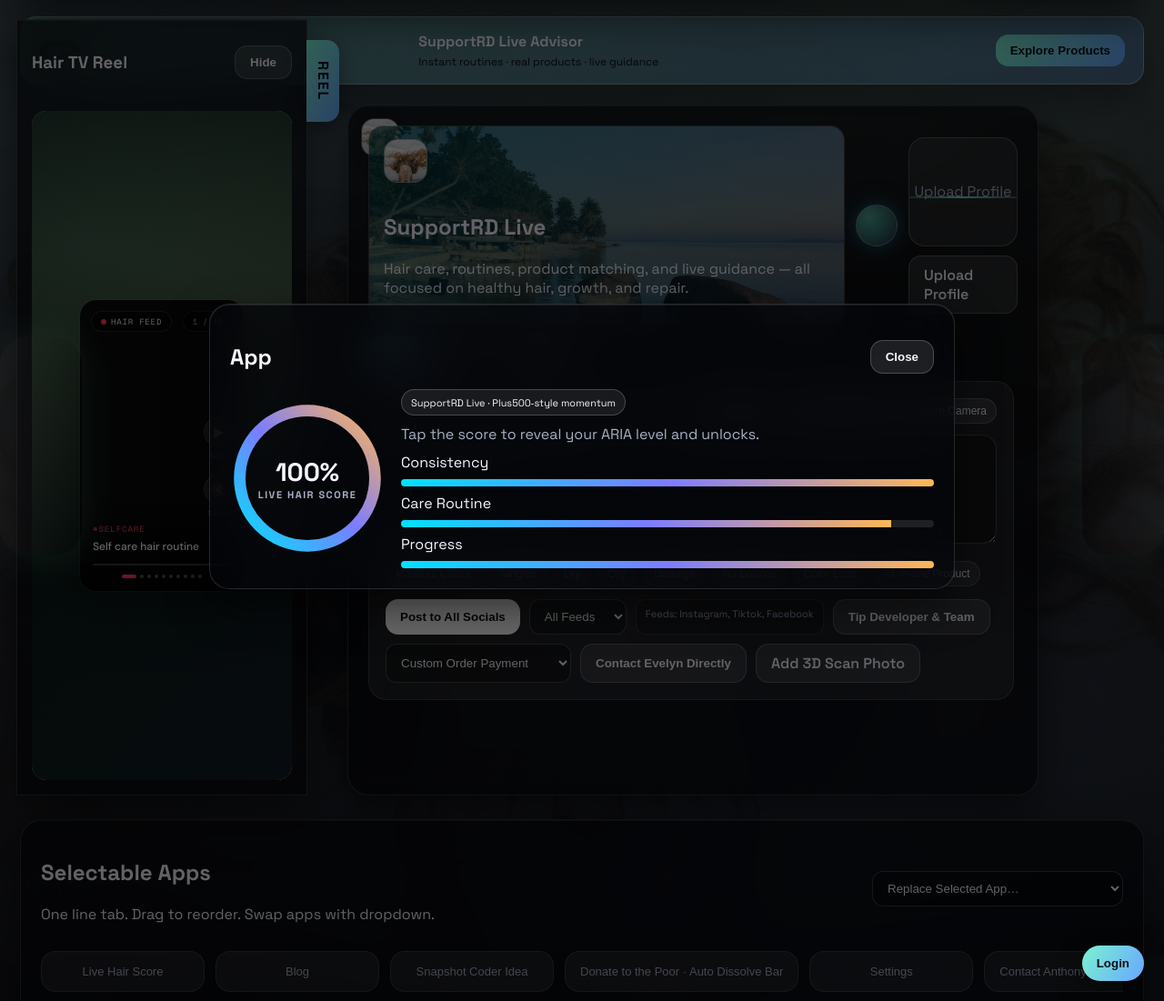
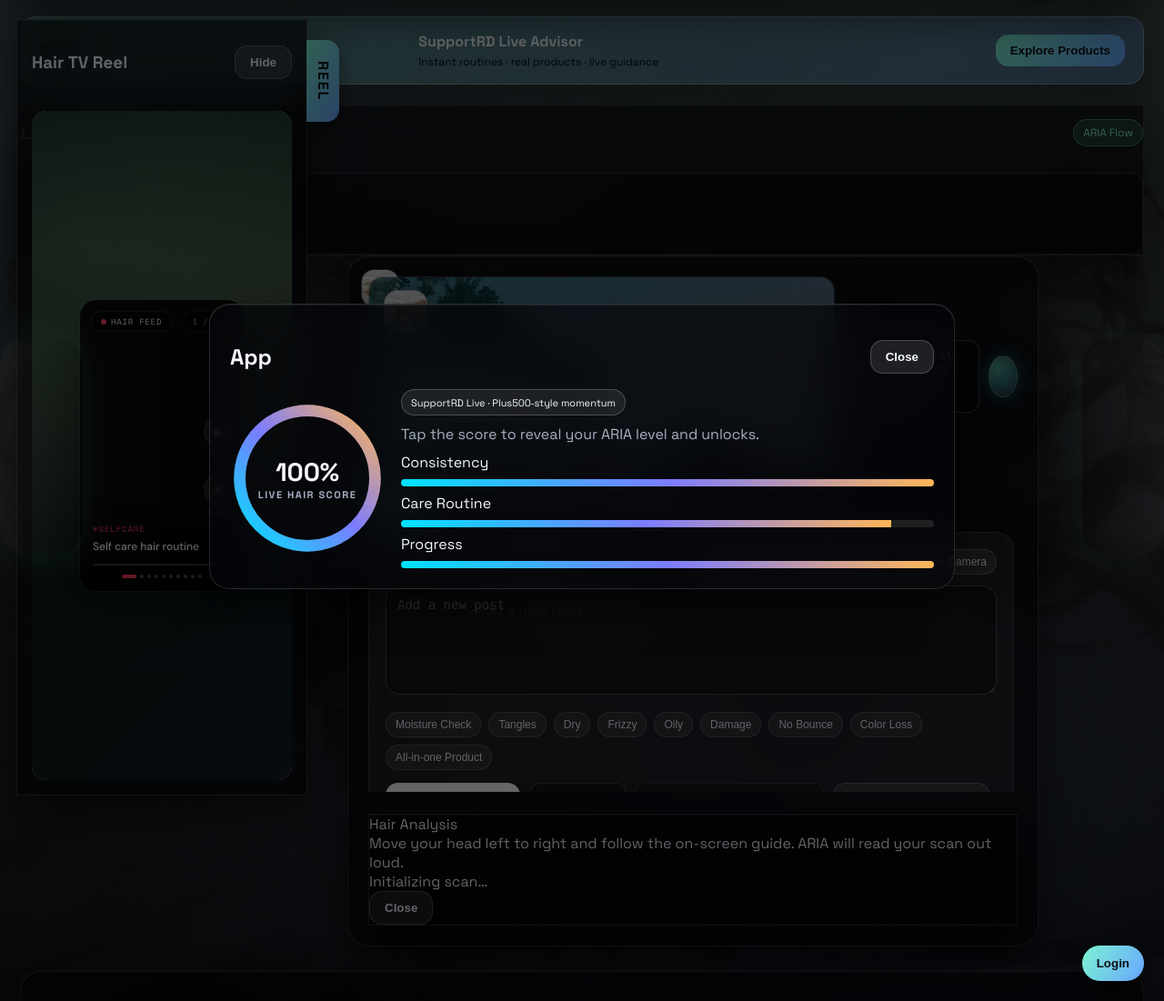
Before and after one commit to tehleader1/tehleader1, a Flask app: page / in a window 1280 px wide. Shown: the part 119-1220 px from the top of the page at 91% size. Run offline with Flask 3, Linux system fonts and the light colour scheme; some libraries are stand-ins or nearby versions.

Commit message:
Update ARIA UI blur, scans, and speech popups

```diff
--- a/static/app.js
+++ b/static/app.js
@@ -79,6 +79,49 @@ function bumpHairScore(delta){
   }
 }
 
+  function appendConversation(role, text){
+    const log = qs("#conversationLog")
+    if(!log) return
+    if(log.textContent === "No conversation yet.") log.textContent = ""
+    const div = document.createElement("div")
+    div.className = `conversation-item ${role}`
+    div.textContent = `${role === "user" ? "You" : "ARIA"}: ${text}`
+    log.appendChild(div)
+    log.scrollTop = log.scrollHeight
+  }
+
+  function showSpeechPopup(who, text){
+    const existing = qs("#speechPopup")
+    if(existing) existing.remove()
+    const anchor = qs("#speechPopupAnchor") || qs("#centerStage") || document.body
+    const stage = qs("#centerStage")
+    const pop = document.createElement("div")
+    pop.id = "speechPopup"
+    pop.className = "speech-popup"
+    const userAvatar = state.userAvatar || "/static/images/woman-waking-up12.jpg"
+    const ariaAvatar = "/static/images/woman-waking-up12.jpg"
+    pop.innerHTML = `
+      <div class="speech-avatars">
+        <div class="speech-avatar me" style="background-image:url('${userAvatar}')"></div>
+        <div class="speech-avatar aria" style="background-image:url('${ariaAvatar}')"></div>
+      </div>
+      <div class="speech-body">
+        <div class="who">${who}</div>
+        <div class="speech-text">${text}</div>
+      </div>
+    `
+    anchor.appendChild(pop)
+    if(stage && anchor === qs("#speechPopupAnchor")){
+      const bounds = stage.getBoundingClientRect()
+      const x = bounds.width * (0.35 + Math.random() * 0.3)
+      const y = bounds.height * (0.2 + Math.random() * 0.4)
+      pop.style.left = `${x}px`
+      pop.style.top = `${y}px`
+    }
+    requestAnimationFrame(()=>pop.classList.add("show"))
+    setTimeout(()=>{ pop.classList.remove("show"); setTimeout(()=>pop.remove(), 240) }, 1900)
+  }
+
   async function askAria(msg){
     if(!msg) return
     if(state.ariaBlocked){
@@ -86,7 +129,10 @@ async function askAria(msg){
       return
     }
     appendAria(`You: ${msg}`)
+    appendConversation("user", msg)
+    showSpeechPopup("YOU", msg)
     try{
+      setAriaFlow("processing")
       const r = await fetch("/api/aria",{
         method:"POST",
         headers:{"Content-Type":"application/json"},
@@ -95,6 +141,8 @@ async function askAria(msg){
       const d = await r.json()
       const reply = d.reply || "AI unavailable"
       appendAria(`ARIA: ${reply}`)
+      appendConversation("aria", reply)
+      showSpeechPopup("ARIA", reply)
       bumpHairScore(1)
       speakReply(reply)
       state.ariaCount += 1
@@ -105,10 +153,34 @@ async function askAria(msg){
     }
     }catch{
       appendAria("ARIA: AI unavailable")
+      appendConversation("aria", "AI unavailable")
+      showSpeechPopup("ARIA", "AI unavailable")
+      setAriaFlow("idle")
     }
   }
 
   let cachedAriaVoice = null
+    function setAriaFlow(state){
+      const overlay = qs("#listeningOverlay")
+      const textEl = qs("#ariaFlowText")
+      const transcriptEl = qs("#ariaTranscript")
+      if(!overlay || !textEl) return
+      if(state === "listening"){
+        document.body.classList.add("listening")
+        textEl.textContent = "Listening…"
+        if(transcriptEl){ transcriptEl.textContent = "Say something about your hair…" }
+      }else if(state === "processing"){
+        document.body.classList.add("listening")
+        textEl.textContent = "Processing…"
+        if(transcriptEl){ transcriptEl.textContent = "Analyzing your words…" }
+      }else if(state === "speaking"){
+        document.body.classList.add("listening")
+        textEl.textContent = "ARIA Speaking…"
+        if(transcriptEl){ transcriptEl.textContent = "Replying with hair guidance…" }
+      }else{
+        document.body.classList.remove("listening")
+      }
+    }
   function speakReply(text){
     try{
       const utter = new SpeechSynthesisUtterance(text)
@@ -134,7 +206,11 @@ async function askAria(msg){
           voices.find(v => v.lang === "en-US")
       }
       if(cachedAriaVoice){ utter.voice = cachedAriaVoice }
-      utter.onend = ()=>playDoneChime()
+      utter.onstart = ()=>setAriaFlow("speaking")
+      utter.onend = ()=>{
+        playDoneChime()
+        setAriaFlow("idle")
+      }
       window.speechSynthesis.cancel()
       window.speechSynthesis.speak(utter)
     }catch{}
@@ -240,7 +316,26 @@ function setupThemeArrows(){
       icon.style.filter = HERO_FILTERS[state.themeIndex % HERO_FILTERS.length]
     }
   }
+
+  function setupScanPills(){
+    qsa(".scan-pill").forEach(btn=>{
+      btn.addEventListener("click", ()=>{
+        const issue = btn.dataset.aria || btn.textContent.trim()
+        const post = qs("#postInput")
+        if(post){
+          const line = `Hair scan update: ${issue}. Looking for a fix, routine, and product match.`
+          post.value = line
+          post.focus()
         }
+        btn.classList.remove("bounce")
+        void btn.offsetWidth
+        btn.classList.add("bounce")
+      })
+    })
+  }
+  setupScanPills()
+}
+
 
 function setupModals(){
   const occBtn = qs("#menuOccasion")
@@ -604,6 +699,7 @@ function setupProfileUpload(){
       const file = input.files[0]
       if(!file) return
       const url = URL.createObjectURL(file)
+      state.userAvatar = url
       if(file.type.startsWith("video")){
       preview.innerHTML = `<video src="${url}" autoplay muted loop playsinline style="width:100%;height:100%;object-fit:cover;"></video>`
     } else {
@@ -876,6 +972,30 @@ async function loadProducts(){
   }
 }
 
+
+function setupHairAnalysis(){
+  const start = qs("#startHairScan")
+  const overlay = qs("#hairScanOverlay")
+  const status = qs("#hairScanStatus")
+  const result = qs("#analysisResult")
+  const close = qs("#closeHairScan")
+  if(close){ close.addEventListener("click", ()=>{ if(overlay) overlay.style.display = "none" }) }
+  if(!start || !overlay) return
+  start.addEventListener("click", ()=>{
+    overlay.style.display = "flex"
+    if(status) status.textContent = "Scanning... hold steady and move left to right."
+    if(result) result.textContent = "Scan running..."
+    setTimeout(()=>{
+      const summary = "Scan complete. I see dryness at the ends with light frizz and low bounce at the crown. I recommend a moisture mask, light protein, and a satin wrap.";
+      if(status) status.textContent = summary
+      if(result) result.textContent = summary
+      showSpeechPopup("ARIA", summary)
+      speakReply(summary)
+      setTimeout(()=>{ overlay.style.display = "none" }, 2400)
+    }, 1800)
+  })
+}
+
   function setupAria(){
     const btn = qs("#voiceToggle")
     const sphere = qs("#ariaSphere")
@@ -889,6 +1009,9 @@ async function loadProducts(){
           return
         }
         startListenLoop()
+        setAriaFlow("listening")
+        const reelVid = qs(".reel-embed video")
+        if(reelVid){ try{ reelVid.pause() }catch{} }
         if(!ariaRec){
           ariaRec = new SpeechRecognition()
           ariaRec.lang = qs("#ariaLanguage")?.value || "en-US"
@@ -898,16 +1021,21 @@ async function loadProducts(){
           ariaRec.onstart = ()=>{
             ariaActive = true
           }
-          ariaRec.onspeechstart = ()=>{ document.body.classList.add("listening") }
-          ariaRec.onsoundstart = ()=>{ document.body.classList.add("listening") }
-          ariaRec.onspeechend = ()=>{ document.body.classList.remove("listening") }
+          ariaRec.onspeechstart = ()=>{ setAriaFlow("listening") }
+          ariaRec.onsoundstart = ()=>{ setAriaFlow("listening") }
+          ariaRec.onspeechend = ()=>{ setAriaFlow("processing") }
             ariaRec.onresult = (e)=>{
               const res = e.results[e.results.length - 1]
-            if(!res || !res.isFinal) return
-            const text = res[0]?.transcript || ""
-            document.body.classList.remove("listening")
+              if(!res) return
+              const transcript = res[0]?.transcript || ""
+              const transcriptEl = qs("#ariaTranscript")
+              if(transcriptEl){ transcriptEl.textContent = transcript || "Listening…" }
+              if(!res.isFinal) return
               stopListenLoop()
-            if(text.trim()){ askAria(text) }
+              if(transcript.trim()){
+                setAriaFlow("processing")
+                askAria(transcript)
+              }
             }
           ariaRec.onerror = (e)=>{
             if(e && (e.error === "no-speech" || e.error === "aborted")) return
@@ -915,8 +1043,9 @@ async function loadProducts(){
           }
           ariaRec.onend = ()=>{
             ariaActive = false
-            document.body.classList.remove("listening")
+            setAriaFlow("idle")
             stopListenLoop()
+            if(reelVid){ try{ reelVid.play() }catch{} }
             if(document.visibilityState === "visible"){
               try{ ariaRec.start() }catch{}
             }
@@ -1202,6 +1331,7 @@ window.addEventListener("DOMContentLoaded", ()=>{
   safe(setupOccasion)
   safe(setupScanUpload)
   safe(setupProfileUpload)
+  safe(setupHairAnalysis)
   safe(setupGPS)
   safe(setupAria)
   safe(setupPuzzle)
--- a/static/index.html
+++ b/static/index.html
@@ -13,7 +13,6 @@
 </head>
 <body class="theme-aurora plus500">
 <div class="bg-layers"></div>
-<div id="listeningOverlay" class="listening-overlay">ARIA is listening… speak now</div>
       <div id="app">
     <button class="login-fab" id="openLogin">Login</button>
   <div id="loginGate" class="login-gate">
@@ -57,6 +56,14 @@
     <button class="btn" id="adCta">Explore Products</button>
     </section>
 
+    <section class="conversation-panel glass" id="conversationPanel">
+      <div class="panel-head">
+        <h3>Live Conversation</h3>
+        <span class="engine-glow">ARIA Flow</span>
+      </div>
+      <div id="conversationLog" class="conversation-log">No conversation yet.</div>
+    </section>
+
   <section class="reel-panel glass" id="reelPanel">
     <div class="panel-head">
       <h3>Hair TV Reel</h3>
@@ -77,11 +84,11 @@
         <p>Hair care, routines, product matching, and live guidance — all focused on healthy hair, growth, and repair.</p>
       </div>
         <div class="center-actions">
+          <div class="aria-badge">
+            <div class="aria-title">Professional Hair Advisor</div>
+            <div class="aria-sub">ARIA · Problems / Solutions</div>
+          </div>
           <button class="aria-sphere" id="ariaSphere" aria-label="Open ARIA"></button>
-      </div>
-      <div class="profile-scan">
-        <div class="profile-preview" id="profilePreview">Upload Profile</div>
-        <label class="btn ghost scan-upload">Upload Profile<input type="file" id="profileUpload" accept="image/*,video/*"></label>
         </div>
       </div>
 
@@ -89,6 +96,7 @@
         <button class="tab-btn active" data-tab="post">Post</button>
         <button class="tab-btn" data-tab="gps">GPS</button>
         <button class="tab-btn" data-tab="handsfree">Hands‑Free</button>
+        <button class="tab-btn" data-tab="analysis">Hair Analysis</button>
       </div>
 
     <div class="tab-panel active" id="tab-post">
@@ -107,12 +115,12 @@
           <div class="smoke">Add a new post</div>
         </div>
 
-        <div id="scanPreview" class="scan-preview"></div>
 
         <div class="scan-row">
           <button class="scan-pill" data-aria="Moisture check">Moisture Check</button>
           <button class="scan-pill" data-aria="Tangles">Tangles</button>
           <button class="scan-pill" data-aria="Dry">Dry</button>
+          <button class="scan-pill" data-aria="Frizzy">Frizzy</button>
           <button class="scan-pill" data-aria="Oily">Oily</button>
           <button class="scan-pill" data-aria="Damage">Damage</button>
           <button class="scan-pill" data-aria="No bounce">No Bounce</button>
@@ -138,7 +146,6 @@
             <option>With Evelyn Custom Order</option>
           </select>
           <button class="btn ghost" id="contactEvelyn">Contact Evelyn Directly</button>
-          <label class="btn ghost scan-upload">Add 3D Scan Photo<input type="file" id="scanUpload" accept="image/*"></label>
         </div>
       </div>
     </div>
@@ -159,11 +166,11 @@
 
     <div class="tab-panel" id="tab-handsfree">
         <div class="handsfree-wrap">
-        <div class="aria-large">ARIA</div>
+          <div class="aria-large">ARIA Professional Hair Specialist</div>
           <div class="aria-tools">
               <button class="btn ghost aria-pulse" id="voiceToggle">ARIA • Tap to Talk</button>
             <select id="ariaLanguage">
-            <option value="en-US">English</option>
+              <option value="en-US">English (US)</option>
               <option value="es-ES">Español</option>
               <option value="fr-FR">Français</option>
             </select>
@@ -172,6 +179,46 @@
             <h3>Recorded History</h3>
             <div id="ariaHistory" class="mini-list">No history yet.</div>
           </div>
+        </div>
+      </div>
+      <div class="tab-panel" id="tab-analysis">
+        <div class="analysis-wrap">
+          <div class="analysis-title">Hair Analysis</div>
+          <div class="analysis-sub">Move your head left to right and follow the on‑screen guide. ARIA will read your scan out loud and summarize the result.</div>
+          <div class="analysis-grid">
+            <div class="analysis-video">
+              <div class="profile-preview" id="profilePreview">Upload Profile</div>
+              <label class="btn ghost scan-upload">Upload Profile<input type="file" id="profileUpload" accept="image/*,video/*"></label>
+              <label class="btn ghost scan-upload">Upload Hair Scan<input type="file" id="scanUpload" accept="image/*,video/*"></label>
+              <div id="scanPreview" class="scan-preview"></div>
+              <button class="btn" id="startHairScan">Start Hair Scan</button>
+            </div>
+            <div class="analysis-steps">
+              <div class="step">1. Center your face and shoulders in view.</div>
+              <div class="step">2. Slowly turn left, then right.</div>
+              <div class="step">3. Follow ARIA’s voice while the scan runs.</div>
+              <div class="analysis-result" id="analysisResult">Awaiting scan…</div>
+            </div>
+          </div>
+        </div>
+      </div>
+      <div id="centerBlur" class="center-blur" aria-hidden="true"></div>
+      <div id="speechPopupAnchor" class="speech-anchor"></div>
+      <div id="listeningOverlay" class="listening-overlay">
+        <div class="listen-card">
+          <div class="mini-aria" aria-hidden="true"></div>
+          <div class="listen-copy">
+            <div id="ariaFlowText" class="listen-text">Listening…</div>
+            <div id="ariaTranscript" class="listen-transcript">Say something about your hair…</div>
+          </div>
+        </div>
+      </div>
+      <div id="hairScanOverlay" class="scan-overlay">
+        <div class="scan-card glass">
+          <div class="scan-title">Hair Analysis</div>
+          <div class="scan-sub">Move your head left to right and follow the on-screen guide. ARIA will read your scan out loud.</div>
+          <div id="hairScanStatus" class="scan-status">Initializing scan…</div>
+          <button class="btn ghost" id="closeHairScan">Close</button>
         </div>
       </div>
     </section>
--- a/static/style.css
+++ b/static/style.css
@@ -49,7 +49,7 @@ body.family-mode .aria-sphere{box-shadow:0 0 12px rgba(124,243,209,0.35);}
 .ad-copy strong{font-size:16px;}
 .ad-copy span{font-size:12px;color:#0b0c10;}
 
-.center-stage{padding:22px;border-radius:24px;margin:0 auto 26px;max-width:760px;width:min(92vw,760px);aspect-ratio:1 / 1;min-height:560px;display:flex;flex-direction:column;gap:12px;}
+.center-stage{padding:22px;border-radius:24px;margin:0 auto 26px;max-width:760px;width:min(92vw,760px);aspect-ratio:1 / 1;min-height:560px;display:flex;flex-direction:column;gap:12px;position:relative;}
 .center-icon{position:absolute;top:14px;left:14px;width:42px;height:42px;border-radius:14px;border:1px solid rgba(255,255,255,0.25);overflow:hidden;box-shadow:0 10px 20px rgba(0,0,0,0.35);}
 .center-icon img{width:100%;height:100%;object-fit:cover;}
 
@@ -71,6 +71,10 @@ body.family-mode .aria-sphere{box-shadow:0 0 12px rgba(124,243,209,0.35);}
 
 .aria-sphere{width:46px;height:46px;border-radius:50%;border:1px solid rgba(255,255,255,0.4);background:radial-gradient(circle at 30% 30%,var(--accent),rgba(104,166,255,0.2));box-shadow:0 0 18px rgba(124,243,209,0.6);cursor:pointer;transition:transform .4s ease;}
 .aria-sphere.spin{transform:rotate(360deg) scale(1.05);}
+.aria-wrap{display:flex;align-items:center;gap:14px;}
+.aria-badge{display:flex;flex-direction:column;gap:2px;padding:8px 12px;border-radius:12px;border:1px solid rgba(255,255,255,0.22);background:rgba(0,0,0,0.35);}
+.aria-title{font-size:12px;letter-spacing:0.16em;text-transform:uppercase;}
+.aria-sub{font-size:11px;color:var(--muted);}
 
 .center-tabs{display:flex;gap:10px;}
 .tab-btn{padding:10px 14px;border-radius:12px;border:1px solid rgba(255,255,255,0.2);background:rgba(255,255,255,0.08);color:var(--text);font-weight:600;cursor:pointer;}
@@ -89,6 +93,8 @@ body.family-mode .aria-sphere{box-shadow:0 0 12px rgba(124,243,209,0.35);}
 @keyframes smoke{0%{opacity:0.8;transform:translateX(0)}100%{opacity:0;transform:translateX(120px)}}
 .scan-row{display:flex;gap:8px;flex-wrap:wrap;margin:14px 0;}
 .scan-pill{background:rgba(255,255,255,0.08);border:1px solid rgba(255,255,255,0.16);padding:6px 10px;border-radius:999px;font-size:12px;color:var(--text);}
+.scan-pill.bounce{animation:pillBounce .5s ease;}
+@keyframes pillBounce{0%{transform:scale(1)}50%{transform:scale(1.08)}100%{transform:scale(1)}}
 .post-bottom{display:flex;gap:10px;flex-wrap:wrap;}
 
 .gps-wrap{display:grid;gap:12px;}
@@ -132,16 +138,9 @@ body:hover .theme-side{opacity:0.6;box-shadow:0 0 40px rgba(124,243,209,0.35);}
 .login-card{width:min(520px,90vw);padding:28px;display:flex;flex-direction:column;gap:12px;}
 .login-actions{display:flex;gap:10px;flex-wrap:wrap;}
 .login-fab{position:fixed;right:22px;bottom:22px;z-index:150;background:linear-gradient(120deg,var(--accent),var(--accent-2));border:none;color:#0b0f14;font-weight:700;padding:12px 16px;border-radius:999px;cursor:pointer;box-shadow:0 12px 30px rgba(0,0,0,0.4);}
-.listening-overlay{position:fixed;inset:0;display:none;align-items:center;justify-content:center;background:rgba(8,10,14,0.35);backdrop-filter:blur(4px);color:#fff;font-size:18px;letter-spacing:0.08em;text-transform:uppercase;z-index:120;pointer-events:none;}
+.listening-overlay{position:absolute;inset:12px;display:none;align-items:flex-start;justify-content:flex-end;background:transparent;color:#fff;font-size:12px;letter-spacing:0.18em;text-transform:uppercase;z-index:120;pointer-events:none;border-radius:20px;}
 body.listening .listening-overlay{display:flex;}
-body.listening #appsDock,
-body.listening .topbar,
-body.listening .ad-banner,
-body.listening .reel-panel{filter:blur(6px);opacity:0.12;}
-body.listening .tab-panel{filter:blur(6px);opacity:0.12;}
-body.listening #tab-gps{filter:none;opacity:1;}
-body.listening #tab-gps,
-body.listening #tab-gps *{filter:none !important;}
+body.listening .center-blur{opacity:1;}
 body .center-stage,
 body #appsDock,
 body .topbar,
@@ -152,9 +151,11 @@ body.listening .profile-preview::after,
 body.listening .aria-sphere::after,
 body.listening .bg-layers{animation-play-state:paused;}
 
-.listen-card{display:flex;flex-direction:column;align-items:center;gap:12px;background:rgba(0,0,0,0.55);border:1px solid rgba(255,255,255,0.25);padding:22px 26px;border-radius:18px;backdrop-filter:blur(12px);-webkit-backdrop-filter:blur(12px);box-shadow:0 20px 50px rgba(0,0,0,0.5);}
+.listen-card{display:flex;align-items:center;gap:14px;background:rgba(0,0,0,0.55);border:1px solid rgba(255,255,255,0.25);padding:22px 26px;border-radius:18px;backdrop-filter:blur(12px);-webkit-backdrop-filter:blur(12px);box-shadow:0 20px 50px rgba(0,0,0,0.5);}
 .mini-aria{width:64px;height:64px;border-radius:50%;border:1px solid rgba(255,255,255,0.45);background:radial-gradient(circle at 30% 30%,var(--accent),rgba(104,166,255,0.2));box-shadow:0 0 24px rgba(124,243,209,0.7);animation:miniPulse 1.8s ease-in-out infinite;}
+.listen-copy{display:flex;flex-direction:column;gap:6px;min-width:260px;}
 .listen-text{font-size:12px;letter-spacing:0.3em;text-transform:uppercase;color:#e9f5ff;}
+.listen-transcript{font-size:13px;color:rgba(255,255,255,0.85);line-height:1.5;max-width:360px;}
 @keyframes miniPulse{0%{transform:scale(1);opacity:.85}50%{transform:scale(1.08);opacity:1}100%{transform:scale(1);opacity:.85}}
 .profile-scan{margin-left:auto;display:flex;flex-direction:column;gap:10px;align-items:flex-end;}
 .profile-preview{width:120px;height:120px;border-radius:18px;position:relative;overflow:hidden;background:rgba(255,255,255,0.08);border:1px solid rgba(255,255,255,0.2);display:flex;align-items:center;justify-content:center;color:var(--muted);}
@@ -229,3 +230,23 @@ body.listening .bg-layers{animation-play-state:paused;}
 #cameraView{width:100%;border-radius:16px;border:1px solid rgba(255,255,255,0.2);margin-bottom:10px;}
 .camera-actions{display:flex;gap:10px;}
 @media (max-width:700px){.settings-grid{grid-template-columns:1fr;}}
+.analysis-wrap{display:grid;gap:12px;}
+.analysis-title{font-size:18px;font-weight:700;}
+.analysis-sub{font-size:13px;color:var(--muted);}
+.analysis-grid{display:grid;grid-template-columns:1.1fr .9fr;gap:14px;}
+.analysis-video{display:grid;gap:10px;}
+.analysis-steps{display:grid;gap:10px;font-size:12px;color:var(--muted);}
+.analysis-result{padding:10px;border-radius:12px;border:1px solid rgba(255,255,255,0.2);background:rgba(0,0,0,0.3);color:var(--text);}
+@media (max-width:900px){.analysis-grid{grid-template-columns:1fr;}}
+.conversation-panel{margin-top:18px;}
+.conversation-log{min-height:90px;max-height:220px;overflow:auto;font-size:12px;line-height:1.6;color:var(--text);background:rgba(0,0,0,0.35);border:1px solid rgba(255,255,255,0.12);border-radius:12px;padding:10px;}
+.conversation-item{padding:6px 8px;border-radius:8px;margin-bottom:6px;background:rgba(255,255,255,0.06);}
+.conversation-item.user{border-left:3px solid var(--accent);}
+.conversation-item.aria{border-left:3px solid var(--accent-2);}
+
+.speech-anchor{position:absolute;inset:0;z-index:140;pointer-events:none;}
+.speech-popup{position:absolute;max-width:360px;background:rgba(8,10,14,0.85);border:1px solid rgba(255,255,255,0.22);color:#fff;padding:12px 14px;border-radius:14px;box-shadow:0 16px 40px rgba(0,0,0,0.5);opacity:0;transform:translateY(8px);transition:opacity .22s ease, transform .22s ease;z-index:140;display:flex;gap:10px;align-items:flex-start;}
+.speech-popup.show{opacity:1;transform:translateY(0);}
+.speech-popup .who{font-size:10px;letter-spacing:0.2em;text-transform:uppercase;color:var(--muted);margin-bottom:4px;}
+.speech-avatar{width:36px;height:36px;border-radius:50%;background-size:cover;background-position:center;border:1px solid rgba(255,255,255,0.35);box-shadow:0 0 12px rgba(124,243,209,0.35);flex:0 0 auto;}
+.speech-body{display:flex;flex-direction:column;gap:2px;}
```
Lines whose indentation alone changed are shown as unchanged.
